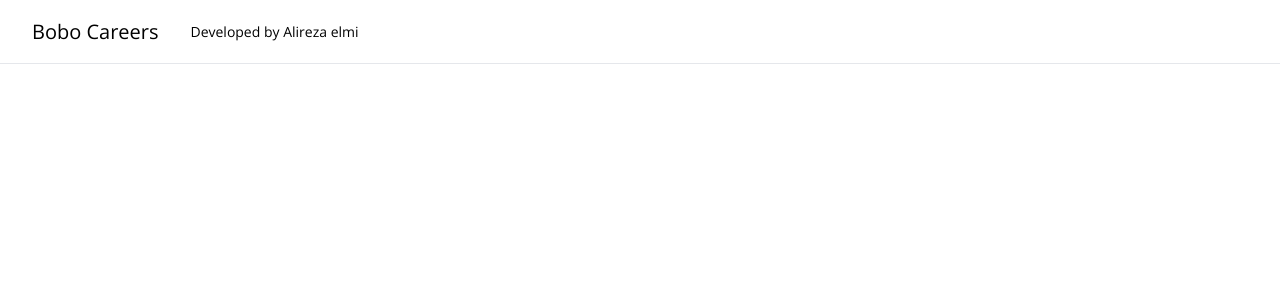
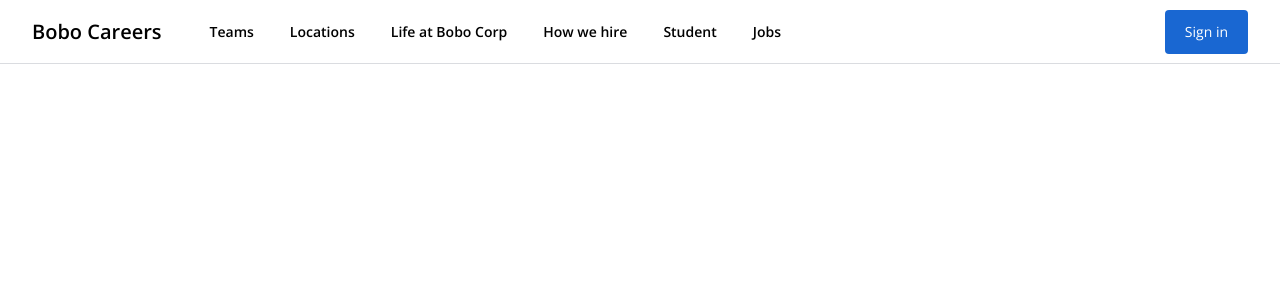
Before and after one commit to elmi-elmi/vue-tdd-job-search, a Vue app: page / in a window 1280 px wide. Shown: the top 300 px of the page. Built offline with nearby package versions, Linux system fonts and the light colour scheme.

Commit message:
main nav

```diff
--- /dev/null
+++ b/src/components/ActionButton.vue
@@ -0,0 +1,15 @@
+<template>
+  <button
+    class="px-5 py-3 bg-brand-blue-1 text-white font-medium border-0 rounded hover:shadow-blue"
+  >
+    Sign in
+  </button>
+</template>
+
+<script>
+export default {
+  name: "ActionButton",
+};
+</script>
+
+<style scoped></style>
--- a/src/components/MainNav.vue
+++ b/src/components/MainNav.vue
@@ -1,29 +1,58 @@
 <template>
-  <header class="w-dull text-sm">
+  <header class="w-dull text-sm font-semibold">
     <div class="fixed w-full left-0 top-0 h-16 bg-white">
       <div
         class="flex flex-nowrap h-full mx-auto px-8 border-b border-solid border-brand-gray-1"
       >
         <a href="/" class="text-xl h-full flex items-center">{{ company }}</a>
-        <h2 class="flex h-full items-center ml-8">
-          Developed by {{ author.firstname }} {{ author.lastname }}
-        </h2>
+        <nav class="h-full ml-12">
+          <ul class="flex h-full list-none">
+            <li
+              v-for="(menuItem, i) in menuItems"
+              :key="i"
+              class="h-full ml-9 first:m-0"
+              data-test="main-nav-list-item"
+            >
+              <a href="" class="flex h-full items-center py-2.5">
+                {{ menuItem }}
+              </a>
+            </li>
+          </ul>
+        </nav>
+
+        <div class="ml-auto h-full flex items-center">
+          <ProfileImage v-if="isLoggedIn" data-test="profile-image" />
+          <ActionButton v-else data-test="login-button" @click="loginUser" />
+        </div>
       </div>
     </div>
   </header>
 </template>
 
 <script>
+import ActionButton from "@/components/ActionButton";
+import ProfileImage from "@/components/ProfileImage";
 export default {
   name: "MainNav",
+  components: { ActionButton, ProfileImage },
   data() {
     return {
       company: "Bobo Careers",
-      author: {
-        firstname: "Alireza",
-        lastname: "elmi",
-      },
+      menuItems: [
+        "Teams",
+        "Locations",
+        "Life at Bobo Corp",
+        "How we hire",
+        "Student",
+        "Jobs",
+      ],
+      isLoggedIn: false,
     };
+  },
+  methods: {
+    loginUser() {
+      this.isLoggedIn = true;
+    },
   },
 };
 </script>
--- /dev/null
+++ b/src/components/ProfileImage.vue
@@ -0,0 +1,13 @@
+<template>
+  <img :src="url" alt="user image" class="h-8 w-8 object-contain" />
+</template>
+
+<script>
+export default {
+  data() {
+    return {
+      url: "https://www.pngitem.com/pimgs/m/487-4876417_link-head-png-toon-link-face-png-transparent.png",
+    };
+  },
+};
+</script>
--- a/tailwind.config.js
+++ b/tailwind.config.js
@@ -9,9 +9,12 @@ module.exports = {
         sans: ["Open Sans", ...defualtTheme.fontFamily.sans],
       },
       colors: {
-        "brand-gray-1": "dadce0",
-        "brand-blue-1": "1967d2",
-        "brand-green-1": "137333",
+        "brand-gray-1": "#dadce0",
+        "brand-blue-1": "#1967d2",
+        "brand-green-1": "#137333",
+      },
+      boxShadow: {
+        blue: "0 0 3px 3px #4284f4",
       },
     },
   },
```
Also changed, not shown: 1 other file (tests, documents, lock files or other folders).
